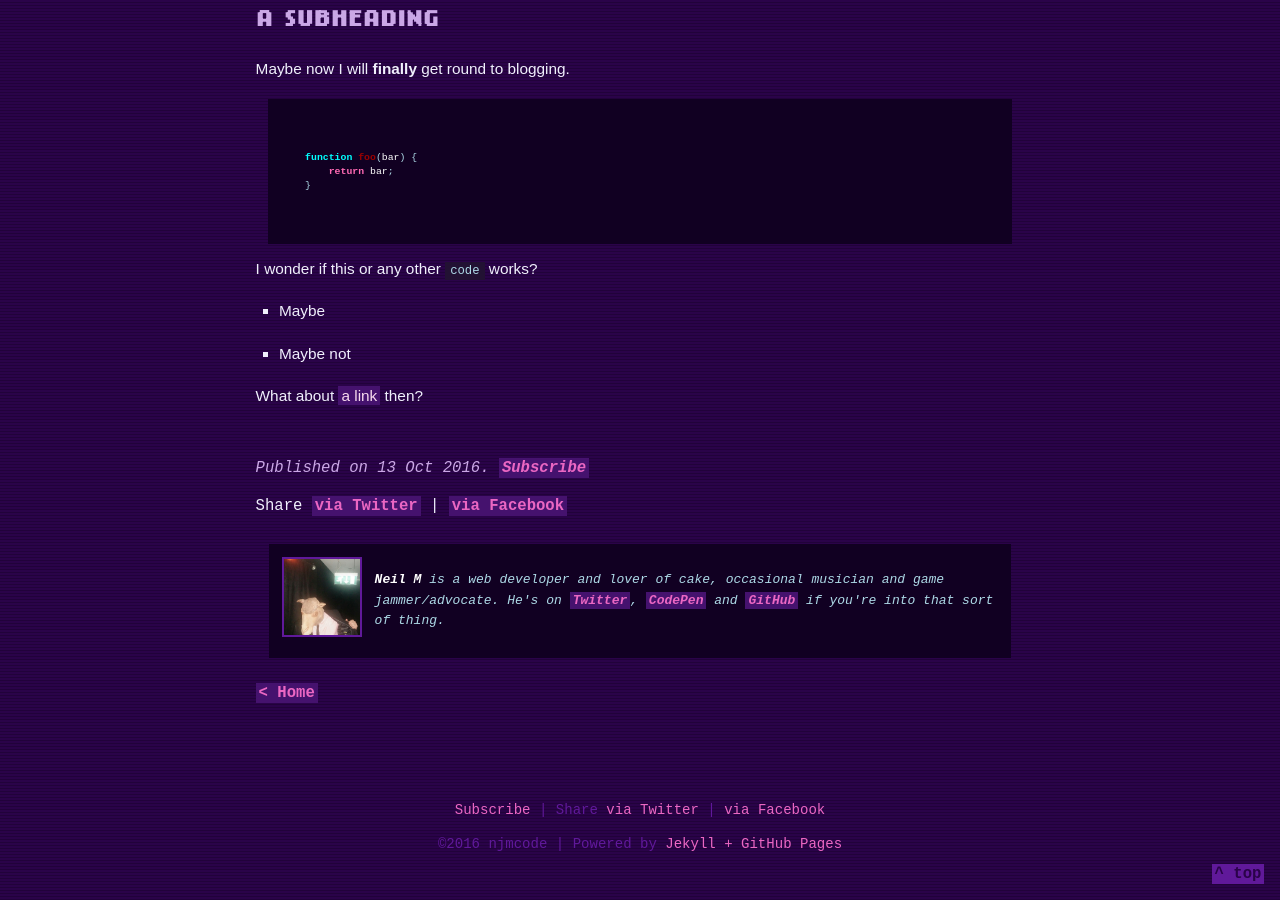
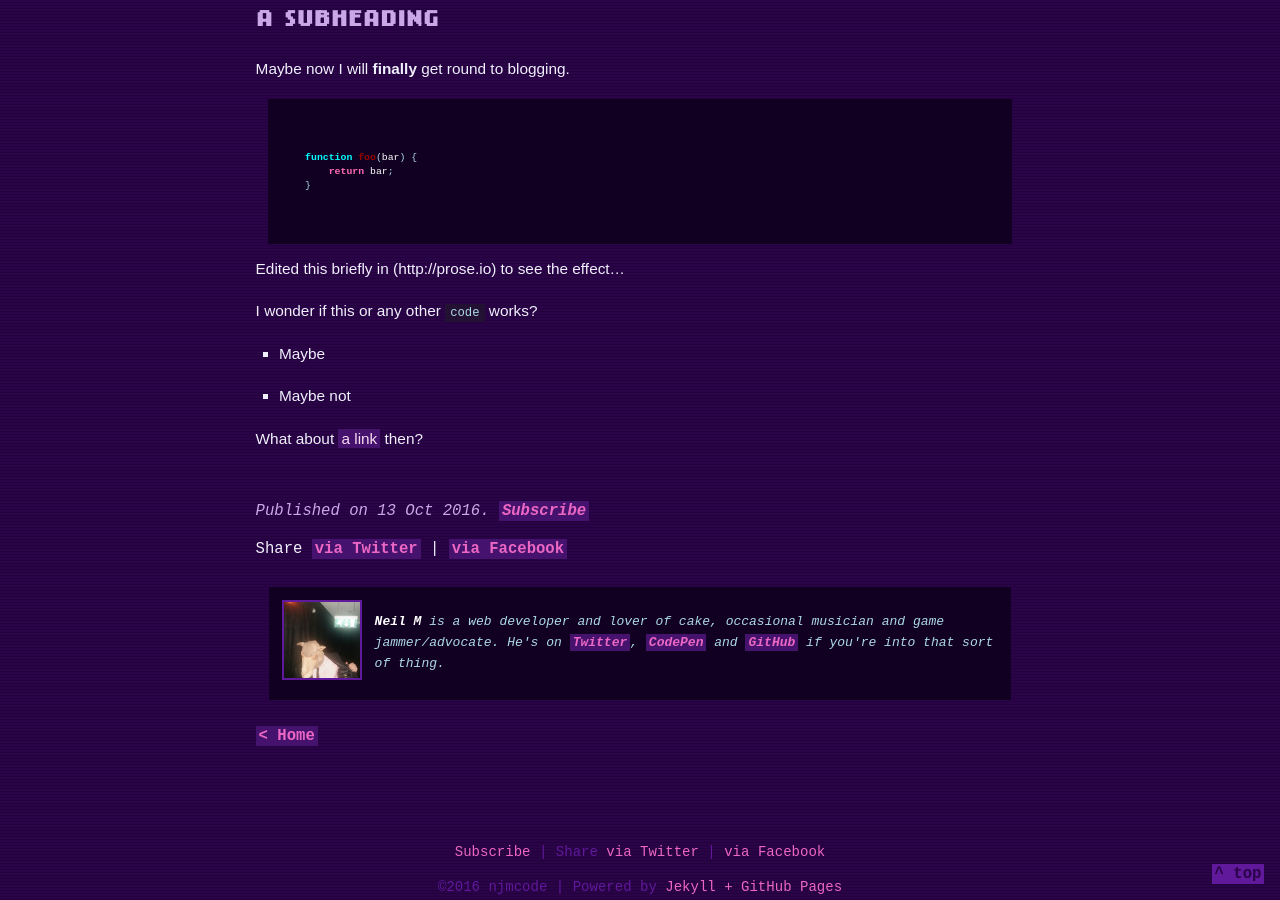
Before and after one commit to njmcode/blog, a Jekyll site: the page built from _posts/2016-10-13-my-first-post.md, in a window 1280 px wide and 900 px high, scrolled down 523 px. Built offline with Jekyll 4.4.1, drawn with Linux system fonts in a browser that asks for light colours; some of the changed lines change nothing that is shown.

Commit message:
Updated 2016-10-13-my-first-post.md

```diff
--- a/_posts/2016-10-13-my-first-post.md
+++ b/_posts/2016-10-13-my-first-post.md
@@ -1,8 +1,9 @@
 ---
 layout: post
-title: "My first blog post"
-summary: "The first post I ever make on Jekyll."
-date: 2016-10-13
+title: My first blog post
+summary: The first post I ever make on Jekyll.
+date: '2016-10-13 10:00'
+published: true
 ---
 
 I finally got my **Markdown** blog up and running!
@@ -19,6 +20,8 @@ function foo(bar) {
 
 ~~~
 
+Edited this briefly in (http://prose.io) to see the effect...
+
 I wonder if this or any other `code` works?
 
  * Maybe
```
